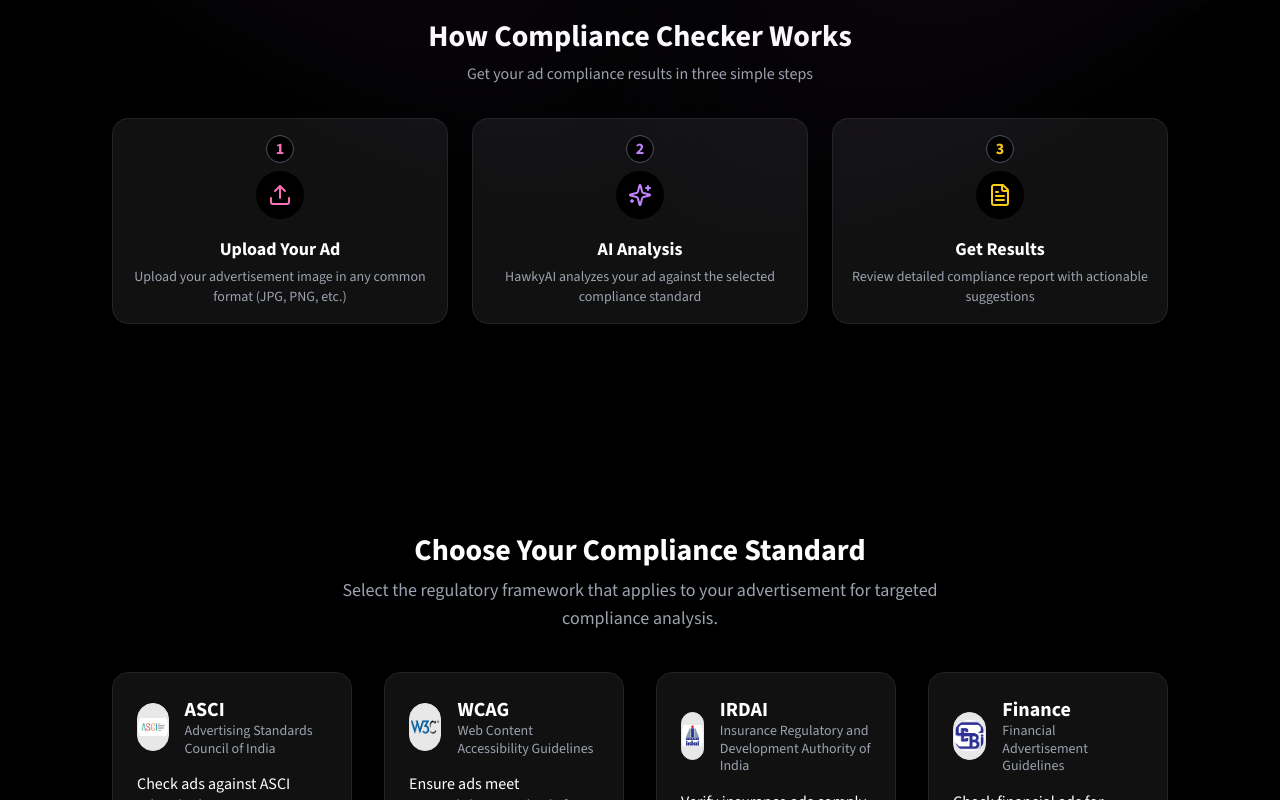
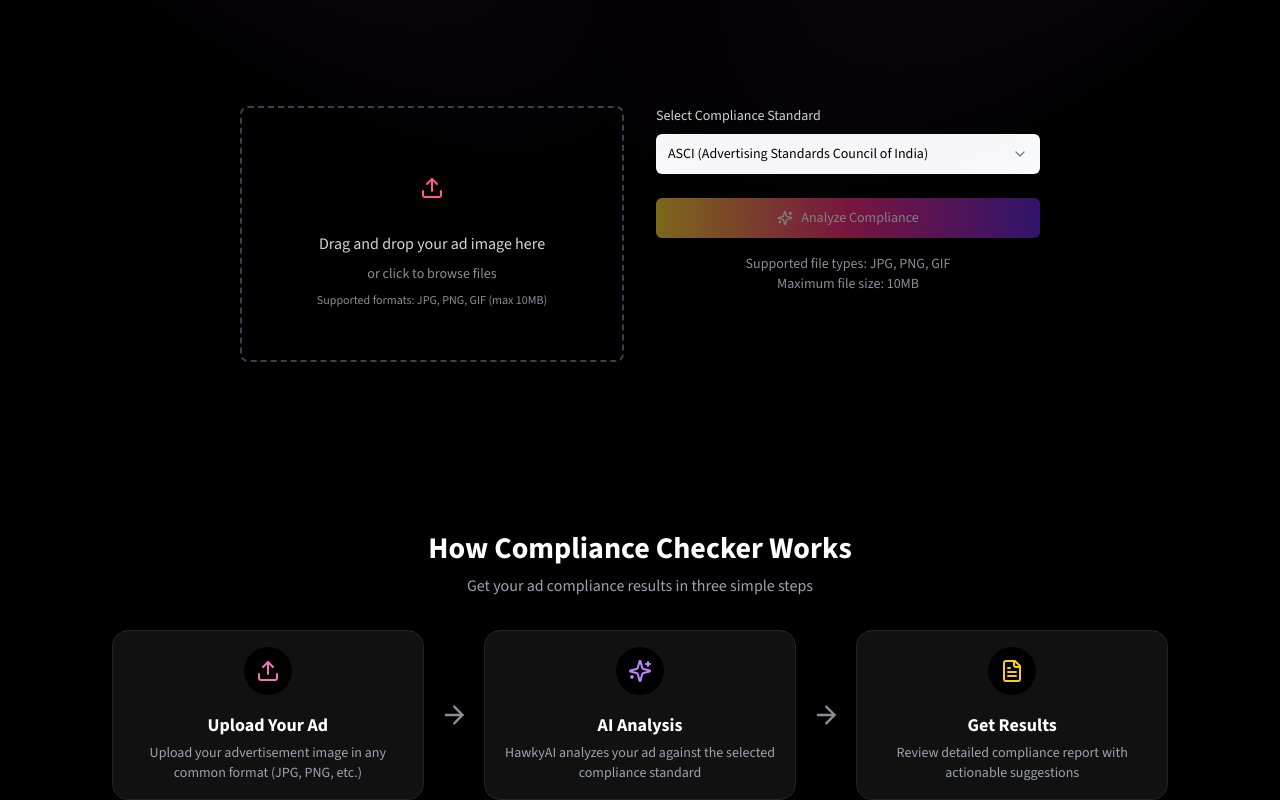
Before and after one commit to hawkyai/hawkyai-tools, a Next.js app: page /compliance in a window 1280 px wide. Shown: the part 500-1300 px from the top of the page. Built offline with nearby package versions, Linux system fonts and the light colour scheme.

Commit message:
UI fixed for compliance page

```diff
--- a/app/compliance/compliance-checker.tsx
+++ b/app/compliance/compliance-checker.tsx
@@ -16,6 +16,13 @@ import { detectAdType, type AdTypeResult } from "@/lib/ad-type-detector"
 import { Alert, AlertDescription, AlertTitle } from "@/components/ui/alert"
 import { useRouter } from "next/navigation"
 
+// Add TypeScript declaration for window.dataLayer
+declare global {
+  interface Window {
+    dataLayer?: any[];
+  }
+}
+
 // Analytics tracking function
 const trackEvent = (eventName: string, eventData: Record<string, any> = {}) => {
   if (typeof window !== 'undefined' && window.dataLayer) {
@@ -32,9 +39,10 @@ type AnalysisState = "idle" | "validating" | "loading" | "complete"
 interface ComplianceCheckerProps {
   defaultStandard?: ComplianceStandard
   fixedStandard?: boolean
+  hideTitleDescription?: boolean
 }
 
-export default function ComplianceChecker({ defaultStandard = "asci", fixedStandard = false }: ComplianceCheckerProps) {
+export default function ComplianceChecker({ defaultStandard = "asci", fixedStandard = false, hideTitleDescription = false }: ComplianceCheckerProps) {
   const router = useRouter()
   const [selectedStandard, setSelectedStandard] = useState<ComplianceStandard>(defaultStandard)
   const [file, setFile] = useState<File | null>(null)
@@ -45,14 +53,12 @@ export default function ComplianceChecker({ defaultStandard = "asci", fixedStand
   const [adTypeInfo, setAdTypeInfo] = useState<AdTypeResult | null>(null)
   const [error, setError] = useState<string | null>(null)
 
-  // Update URL when standard changes (if different from default)
+  // Remove routing from useEffect
   useEffect(() => {
-    if (selectedStandard !== defaultStandard) {
-      router.push(`/${selectedStandard}`)
+    // No routing here anymore
     trackEvent('compliance_standard_changed', {
       standard: selectedStandard
     });
-    }
   }, [selectedStandard, defaultStandard, router])
 
   const handleFileChange = (e: React.ChangeEvent<HTMLInputElement>) => {
@@ -208,6 +214,9 @@ export default function ComplianceChecker({ defaultStandard = "asci", fixedStand
       return
     }
 
+    // Do NOT route to another page; just perform analysis inline
+    // router.push(`/compliance/${selectedStandard}`)
+
     setAnalysisState("loading")
     trackEvent('compliance_analysis_started', {
       standard: selectedStandard,
@@ -287,13 +296,14 @@ export default function ComplianceChecker({ defaultStandard = "asci", fixedStand
 
     return (
       <div className="flex-1 flex flex-col items-center justify-center py-12 px-4">
+        {!hideTitleDescription && (
           <div className="text-center mb-12">
             <h1 className="text-5xl font-bold mb-4 text-white">
               <span className="gradient-text ">{getStandardFullName(selectedStandard)}</span> Compliance Checker
             </h1>
             <p className="text-gray-400 max-w-2xl mx-auto">{getStandardDescription(selectedStandard)}</p>
           </div>
-
+        )}
         <div className="w-full max-w-4xl hawky-card p-8">
           {error && (
             <Alert variant="destructive" className="mb-6 bg-red-900/20 border-red-500/30">
--- a/app/compliance/compliance-options.tsx
+++ b/app/compliance/compliance-options.tsx
@@ -1,7 +1,8 @@
 import type React from "react"
 import Link from "next/link"
 import { ScientificButton } from "@/components/scientific-button"
-import { Shield, Accessibility, FileText, DollarSign, Upload, Sparkles } from "lucide-react"
+import { Shield, Accessibility, FileText, DollarSign, Upload, Sparkles, ArrowRight, ArrowDown } from "lucide-react"
+import ComplianceChecker from "./compliance-checker"
 
 const complianceOptions = [
   {
@@ -55,28 +56,38 @@ function HowHawkyWorks() {
     <div className="w-full max-w-full px-4 sm:px-8 lg:px-28 mx-auto mb-10 pt-10 pb-10">
       <h2 className="text-2xl md:text-3xl font-extrabold text-white text-center mb-2">How Compliance Checker Works</h2>
       <p className="text-base text-gray-400 text-center mb-8 max-w-2xl mx-auto">Get your ad compliance results in three simple steps</p>
-      <div className="flex flex-col gap-6 md:flex-row md:gap-6 w-full justify-center items-stretch">
+      <div className="flex flex-col gap-0 md:flex-row md:gap-0 w-full justify-center items-stretch">
         {/* Step 1 */}
+        <div className="flex flex-col items-center w-full md:w-auto">
           <div className="relative flex-1 bg-[#111112] rounded-2xl border border-[#232329] p-4 flex flex-col items-center text-center min-w-0 max-w-[350px] mx-auto shadow-md">
-          <span className="absolute left-1/2 -top-5 -translate-x-1/2 md:static md:translate-x-0 md:mb-2 flex items-center justify-center w-7 h-7 rounded-full border border-gray-600 bg-black text-pink-400 font-bold text-base">1</span>
             <div className="w-12 h-12 rounded-full bg-black flex items-center justify-center mb-4 mt-4 md:mt-0">
               <Upload className="w-6 h-6 text-pink-400" />
             </div>
             <h3 className="text-lg font-bold text-white mb-1">Upload Your Ad</h3>
             <p className="text-gray-400 text-sm">Upload your advertisement image in any common format (JPG, PNG, etc.)</p>
           </div>
+          {/* Arrow for mobile */}
+          <ArrowDown className="flex md:hidden w-8 h-8 text-gray-500 my-2" />
+        </div>
+        {/* Arrow for desktop */}
+        <ArrowRight className="hidden md:flex w-8 h-8 text-gray-500 self-center mx-4" />
         {/* Step 2 */}
+        <div className="flex flex-col items-center w-full md:w-auto">
           <div className="relative flex-1 bg-[#111112] rounded-2xl border border-[#232329] p-4 flex flex-col items-center text-center min-w-0 max-w-[350px] mx-auto shadow-md">
-          <span className="absolute left-1/2 -top-5 -translate-x-1/2 md:static md:translate-x-0 md:mb-2 flex items-center justify-center w-7 h-7 rounded-full border border-gray-600 bg-black text-purple-400 font-bold text-base">2</span>
             <div className="w-12 h-12 rounded-full bg-black flex items-center justify-center mb-4 mt-4 md:mt-0">
               <Sparkles className="w-6 h-6 text-purple-400" />
             </div>
             <h3 className="text-lg font-bold text-white mb-1">AI Analysis</h3>
             <p className="text-gray-400 text-sm">HawkyAI analyzes your ad against the selected compliance standard</p>
           </div>
+          {/* Arrow for mobile */}
+          <ArrowDown className="flex md:hidden w-8 h-8 text-gray-500 my-2" />
+        </div>
+        {/* Arrow for desktop */}
+        <ArrowRight className="hidden md:flex w-8 h-8 text-gray-500 self-center mx-4" />
         {/* Step 3 */}
+        <div className="flex flex-col items-center w-full md:w-auto">
           <div className="relative flex-1 bg-[#111112] rounded-2xl border border-[#232329] p-4 flex flex-col items-center text-center min-w-0 max-w-[350px] mx-auto shadow-md">
-          <span className="absolute left-1/2 -top-5 -translate-x-1/2 md:static md:translate-x-0 md:mb-2 flex items-center justify-center w-7 h-7 rounded-full border border-gray-600 bg-black text-yellow-400 font-bold text-base">3</span>
             <div className="w-12 h-12 rounded-full bg-black flex items-center justify-center mb-4 mt-4 md:mt-0">
               <FileText className="w-6 h-6 text-yellow-400" />
             </div>
@@ -84,7 +95,7 @@ function HowHawkyWorks() {
             <p className="text-gray-400 text-sm">Review detailed compliance report with actionable suggestions</p>
           </div>
         </div>
-
+      </div>
     </div>
   )
 }
@@ -92,6 +103,11 @@ function HowHawkyWorks() {
 export default function ComplianceOptions() {
   return (
     <>
+      <div className="container mx-auto px-4 py-12 flex-1">
+        <div className="max-w-4xl mx-auto">
+          <ComplianceChecker defaultStandard="asci" fixedStandard={false} hideTitleDescription />
+        </div>
+      </div>
       <HowHawkyWorks />
       <div className="w-full max-w-full px-4 sm:px-8 lg:px-28 mx-auto py-0 mb-16 mt-32">
         <div className="text-center mb-10">
@@ -135,7 +151,7 @@ function ComplianceCard({ title, description, details, href, imgSrc, imgAlt, ico
       <p className="text-white text-base font-normal mb-6 flex-grow leading-snug">{details}</p>
       <Link href={href} className="mt-auto">
         <button
-          className={`w-full rounded-lg px-4 py-2.5 font-semibold text-base flex items-center justify-center gap-2 transition-colors duration-200 focus:outline-none focus:ring-2 focus:ring-offset-2 ${buttonColor}`}
+          className={`w-full rounded-lg px-4 py-2.5 font-semibold text-base flex items-center justify-center gap-2 transition-colors duration-200 focus:outline-none focus:ring-2 focus:ring-offset-2 bg-white text-black`}
         >
           {buttonText} <span className="ml-2">→</span>
         </button>
--- a/components/get-demo-form.tsx
+++ b/components/get-demo-form.tsx
@@ -198,7 +198,7 @@ export function GetDemoForm() {
 
             <p className="text-xs text-gray-8 text-center mt-4">
               By submitting this form, you agree to our{" "}
-              <a href="#" className="text-[#ee2a7b] hover:underline">
+              <a href="https://boundless-group-558.notion.site/Hawky-ai-Privacy-Policy-7b225ca0295c40a09a365f2fbee46ef0" className="text-[#ee2a7b] hover:underline">
                 Privacy Policy
               </a>{" "}
               and{" "}
--- a/components/ui/footer.tsx
+++ b/components/ui/footer.tsx
@@ -79,7 +79,7 @@ export function Footer({ showCreativesToggle = false, creativesVisible = true, o
             <ul className="mt-4 space-y-2 text-sm">
               <li>
                 <a
-                  href="https://www.hawky.ai/terms-and-conditions"
+                  href="https://boundless-group-558.notion.site/Hawky-ai-Privacy-Policy-7b225ca0295c40a09a365f2fbee46ef0"
                   target="_blank"
                   rel="noopener noreferrer"
                   className="text-gray-9 hover:text-gray-12 transition-colors"
--- a/components/ui/header.tsx
+++ b/components/ui/header.tsx
@@ -79,7 +79,7 @@ export function Header() {
               }}
               className="text-sm font-medium text-gray-9 hover:text-gray-12 transition-colors cursor-pointer"
             >
-              How Hawky works
+            How Hawky works
             </a>
           )}
           <Link
```
Lines whose indentation alone changed are shown as unchanged.
